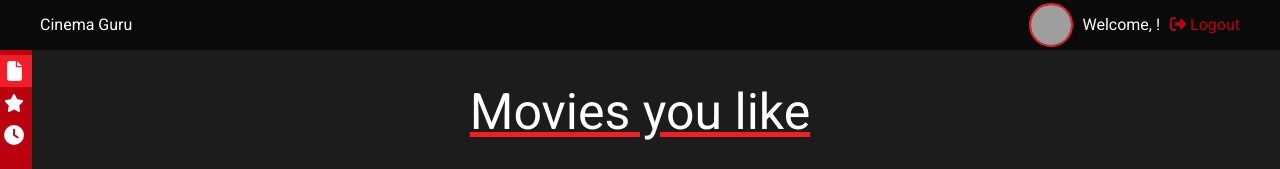
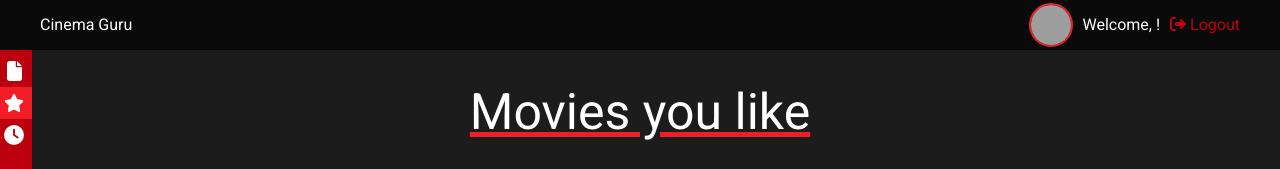
Before and after one commit to pretzelogical/atlas-cinema-guru, a React (Vite) app: page /favorites in a window 1280 px wide. Shown: the top 169 px of the page. Built offline with nearby package versions, Linux system fonts and the light colour scheme; grey boxes are pictures that could not be loaded.

Commit message:
Add navigation between home and favorites

```diff
--- a/src/components/navigation/SideBar.tsx
+++ b/src/components/navigation/SideBar.tsx
@@ -5,6 +5,7 @@ import { FontAwesomeIcon } from "@fortawesome/react-fontawesome";
 import { faFile, faStar, faClock } from "@fortawesome/free-solid-svg-icons";
 import Activity from '../Activity';
 import './navigation.scss';
+import { useNavigate } from "react-router-dom";
 
 export type ActivitiesState = {
   id: number,
@@ -16,18 +17,29 @@ export type ActivitiesState = {
   userId: number
 }
 
-export default function SideBar() {
-  const pages = ['Home', 'Favorites', 'Watch later'];
-  const [selected, setSelected] = useState<string>(pages[0]);
+export type SideBarProps = {
+  activePage: string
+}
+
+export default function SideBar({ activePage }: SideBarProps) {
+  const pagesRoutes = {
+    'Home': '/home',
+    'Favorites': '/favorites',
+    'Watch later': '/watchlater'
+  };
   const [isSmall, setIsSmall] = useState<boolean>(true);
   const [activities, setActivities] = useState<Array<ActivitiesState>>([]);
   const [isLoading] = useGetActivitesFromServer(setActivities);
+  const navigate = useNavigate();
 
-  const setPage = (pageName: string) => {
-    if (pages.includes(pageName)) {
-      setSelected(pageName);
-    }
-  };
+  let pageSelected = 'Home';
+
+  if (Object.keys(pagesRoutes).includes(activePage)) {
+    pageSelected = activePage;
+  } else {
+    console.log('Invalid page given to SideBar');
+  }
+
 
   const selectIcon = (pageName: string) => {
     switch (pageName) {
@@ -55,13 +67,13 @@ export default function SideBar() {
         isSmall
           ? <div className="sidebar-nav">
             <ul>
-              {pages.map((page) => (
+              {Object.entries(pagesRoutes).map(([page, route]) => (
                 <li key={page}>
                   <Button
                     label=''
                     icon={<FontAwesomeIcon icon={selectIcon(page)} />}
-                    onClick={() => setPage(page)}
-                    className={selected === page ? 'sidebar-page-selected' : 'sidebar-page'}
+                    onClick={() => navigate(route)}
+                    className={pageSelected === page ? 'sidebar-page-selected' : 'sidebar-page'}
                   />
                 </li>
               ))}
@@ -69,13 +81,13 @@ export default function SideBar() {
           </div>
           : <><div className="sidebar-nav">
             <ul>
-              {pages.map((page) => (
+              {Object.entries(pagesRoutes).map(([page, route]) => (
                 <li key={page}>
                   <Button
                     label={page}
                     icon={<FontAwesomeIcon icon={selectIcon(page)} />}
-                    onClick={() => setPage(page)}
-                    className={selected === page ? 'sidebar-page-selected' : 'sidebar-page'}
+                    onClick={() => navigate(route)}
+                    className={pageSelected === page ? 'sidebar-page-selected' : 'sidebar-page'}
                   />
                 </li>
               ))}
@@ -107,7 +119,7 @@ const generateActivities = (activities: Array<ActivitiesState>) => {
 };
 
 
-const useGetActivitesFromServer = (setActivities: (activities: Array<unknown>) => void) => {
+const useGetActivitesFromServer = (setActivities: React.Dispatch<React.SetStateAction<ActivitiesState[]>>) => {
   const [isLoading, setIsLoading] = useState<boolean>(true);
   useEffect(() => {
     const accessToken = localStorage.getItem('accessToken');
--- a/src/router.tsx
+++ b/src/router.tsx
@@ -12,11 +12,11 @@ const router = createBrowserRouter([
   },
   {
     path: "/home",
-    element: <Dashboard><HomePage /></Dashboard>
+    element: <Dashboard activePage="Home"><HomePage /></Dashboard>
   },
   {
     path: "/favorites",
-    element: <Dashboard><Favorites /></Dashboard>
+    element: <Dashboard activePage="Favorites"><Favorites /></Dashboard>
   },
   {
     path: "/auth",
--- a/src/routes/dashboard/Dashboard.tsx
+++ b/src/routes/dashboard/Dashboard.tsx
@@ -4,16 +4,22 @@ import './dashboard.scss';
 import { useLoadUserFromServer } from "../../userState";
 
 export type DashboardProps = {
-  children?: React.ReactNode
+  children?: React.ReactNode,
+  activePage?: string
 };
 
-export default function Dashboard({ children }: DashboardProps) {
+export default function Dashboard({
+  children,
+  activePage
+}: DashboardProps) {
   const [isLoading] = useLoadUserFromServer();
 
   return (
     <div className="dashboard-container">
       <Header />
-      <SideBar />
+      <SideBar
+        activePage={activePage || 'Home'}
+      />
       <div className="dashboard-content">
         {children ? children : <p>Dashboard needs a child</p>}
         <p>{isLoading ? 'Loading...' : 'Loaded'}</p>
```
